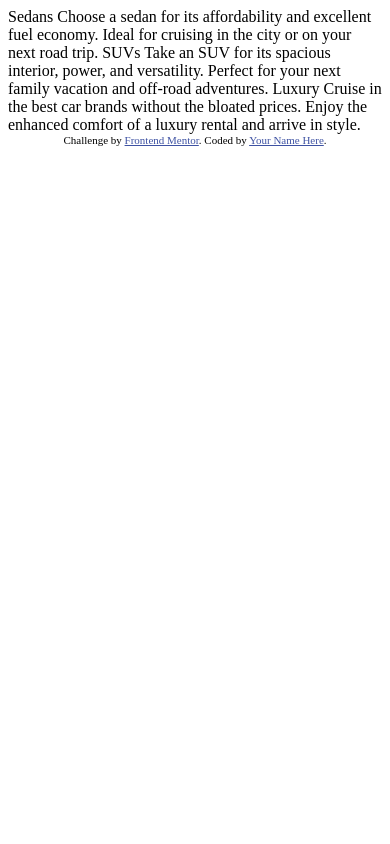
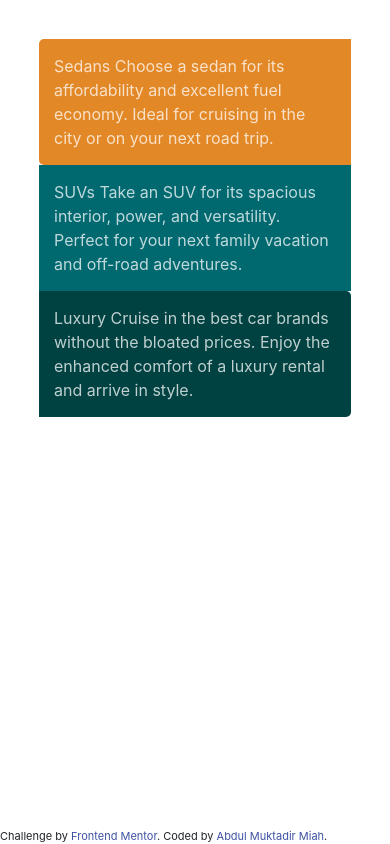
Before and after one commit to AbdulMiah/3-column-preview_frontend, a plain HTML site: page index.html in a window 390 px wide. Drawn offline with nearby package versions, Linux system fonts and the light colour scheme.

Commit message:
Created general layout of the page. Using bootstrap for the responsive design. Followed the colour format provided in the style guide

```diff
--- /dev/null
+++ b/css/style.css
@@ -0,0 +1,51 @@
+.body {
+  background-color: hsl(0, 0%, 95%);
+}
+
+.wrapper {
+  margin: 10%;
+}
+
+.sedans-col {
+  background-color: hsl(31, 77%, 52%);
+  color: hsla(0, 0%, 100%, 0.75);
+  padding: 15px;
+  border-radius: 5px 0 0 5px;
+}
+
+.suv-col {
+  background-color: hsl(184, 100%, 22%);
+  color: hsla(0, 0%, 100%, 0.75);
+  padding: 15px;
+}
+
+.luxury-col {
+  background-color: hsl(179, 100%, 13%);
+  color: hsla(0, 0%, 100%, 0.75);
+  padding: 15px;
+  border-radius: 0 5px 5px 0;
+}
+
+/* .container {
+height: 350px;
+width: 30%;
+border: 1px solid black;
+overflow:hidden;
+} */
+
+/*
+.sedans-container {
+  padding: 30px;
+  background-color: orange;
+} */
+
+.attribution {
+  font-size: 11px;
+  text-align: center;
+  position: fixed;
+  bottom: 0;
+}
+
+.attribution a {
+  color: hsl(228, 45%, 44%);
+}
--- a/index.html
+++ b/index.html
@@ -3,34 +3,44 @@
   <head>
     <meta charset="UTF-8">
     <meta name="viewport" content="width=device-width, initial-scale=1.0"> <!-- displays site properly based on user's device -->
+    <link rel="stylesheet" href="https://stackpath.bootstrapcdn.com/bootstrap/4.3.1/css/bootstrap.min.css">
 
     <link rel="icon" type="image/png" sizes="32x32" href="./images/favicon-32x32.png">
+    <link rel="stylesheet" href="css/style.css">
 
-  <title>Frontend Mentor | 3-column preview card component</title>
-
-  <!-- Feel free to remove these styles or customise in your own stylesheet 👍 -->
-  <style>
-    .attribution { font-size: 11px; text-align: center; }
-    .attribution a { color: hsl(228, 45%, 44%); }
-  </style>
+    <title>Abdul Miah | 3-column preview card component</title>
   </head>
   <body>
-
+    <div class="wrapper">
+      <div class="container">
+        <div class="row"> <!--align-items-start-->
+          <div class="col-sm sedans-col">
             Sedans
             Choose a sedan for its affordability and excellent fuel economy. Ideal for cruising in the city
             or on your next road trip.
+          </div>
 
-  SUVs
+          <div class="col-sm suv-col">
+            <div class="subtitle">
+
+            </div>SUVs
             Take an SUV for its spacious interior, power, and versatility. Perfect for your next family vacation
             and off-road adventures.
+          </div>
 
+          <div class="col-sm luxury-col">
             Luxury
             Cruise in the best car brands without the bloated prices. Enjoy the enhanced comfort of a luxury
             rental and arrive in style.
+          </div>
+        </div>
+      </div>
+    </div>
 
+    <!-- -/-/-/-/-/-/-/-/-/-/-/-/- FOOTER -/-/-/-/-/-/-/-/-/-/-/-/- -->
     <div class="attribution">
       Challenge by <a href="https://www.frontendmentor.io?ref=challenge" target="_blank">Frontend Mentor</a>.
-    Coded by <a href="#">Your Name Here</a>.
+      Coded by <a href="https://github.com/AbdulMiah/" target="_blank">Abdul Muktadir Miah</a>.
     </div>
   </body>
 </html>
```
Lines whose indentation alone changed are shown as unchanged.
